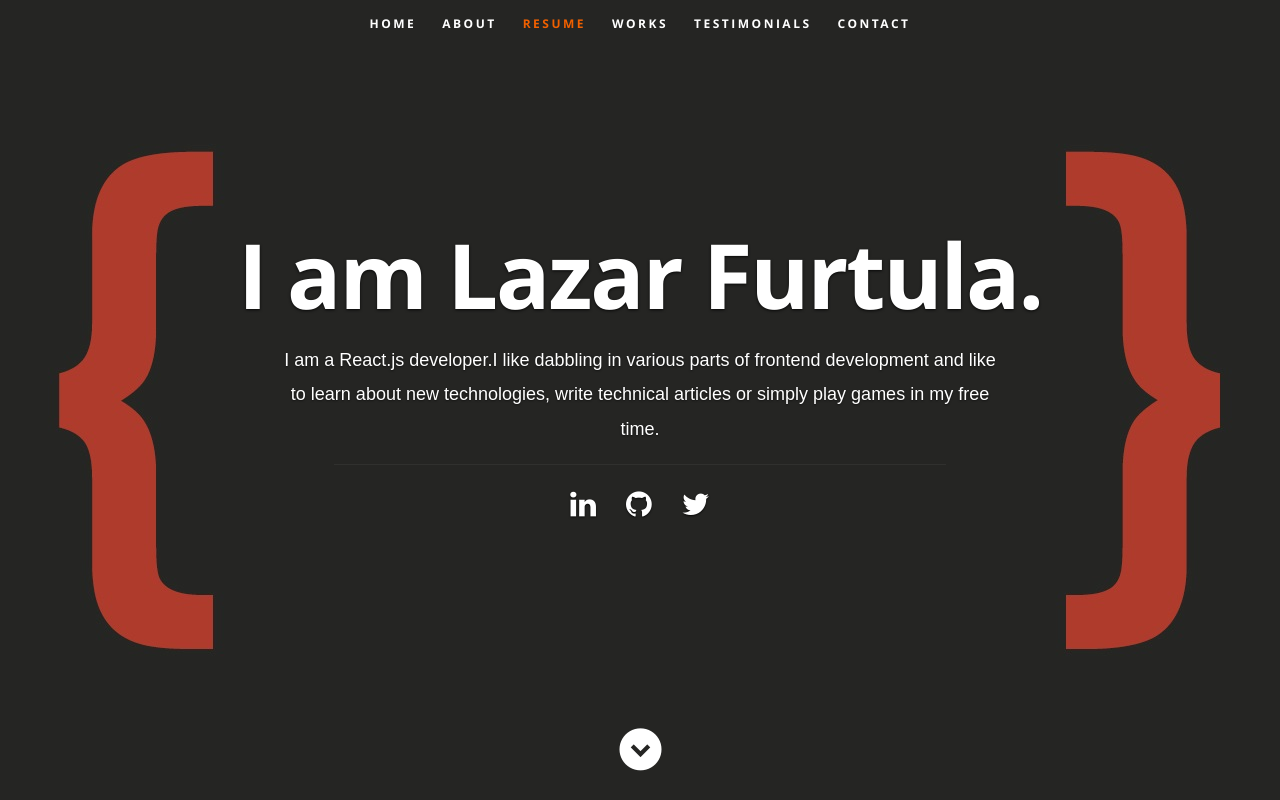
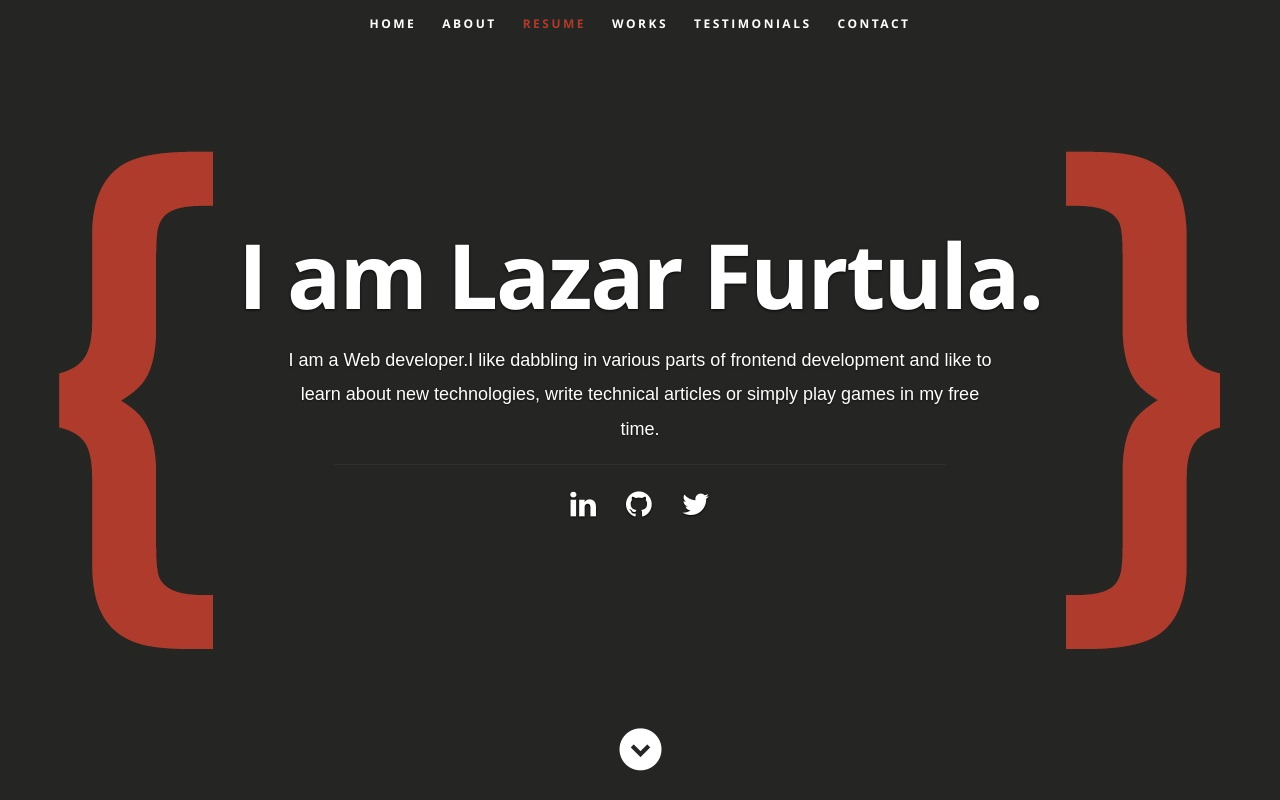
Before and after one commit to Lazar996F/portfolio, a React (Create React App) app: page / in a window 1280 px wide. Shown: the top 800 px of the page. Built offline with nearby package versions, Linux system fonts and the light colour scheme.

Commit message:
resume data changes

```diff
--- a/public/css/layout.css
+++ b/public/css/layout.css
@@ -179,7 +179,7 @@ ul#nav li a {
 }
 
 ul#nav li a:active { background-color: transparent !important; }
-ul#nav li.current a { color: #F06000; }
+ul#nav li.current a { color: #af3b2c; }
 
 
 /* ------------------------------------------------------------------ */
--- a/src/App.js
+++ b/src/App.js
@@ -7,6 +7,7 @@ import Testimonials from  './components/Testimonials';
 import ContactUs from './components/ContactUs';
 import Footer from './components/Footer';
 import resumeData from './resumeData';
+
 class App extends Component {
   render() {
     return (
--- a/src/resumeData.js
+++ b/src/resumeData.js
@@ -1,8 +1,8 @@
 let resumeData = {
     "imagebaseurl":"https://github.com/Lazar996F",
     "name": "Lazar Furtula",
-    "role": "React.js developer",
-    "linkedinId":"/in/lazarfurtula",
+    "role": "Web developer",
+    "linkedinId":"www.linkedin.com/in/lazarfurtula",
     "skypeid": "https://join.skype.com/invite/l0O1D4eqHVqs",
     "roleDescription": "I like dabbling in various parts of frontend development and like to learn about new technologies, write technical articles or simply play games in my free time.",
     "socialLinks":[
```
